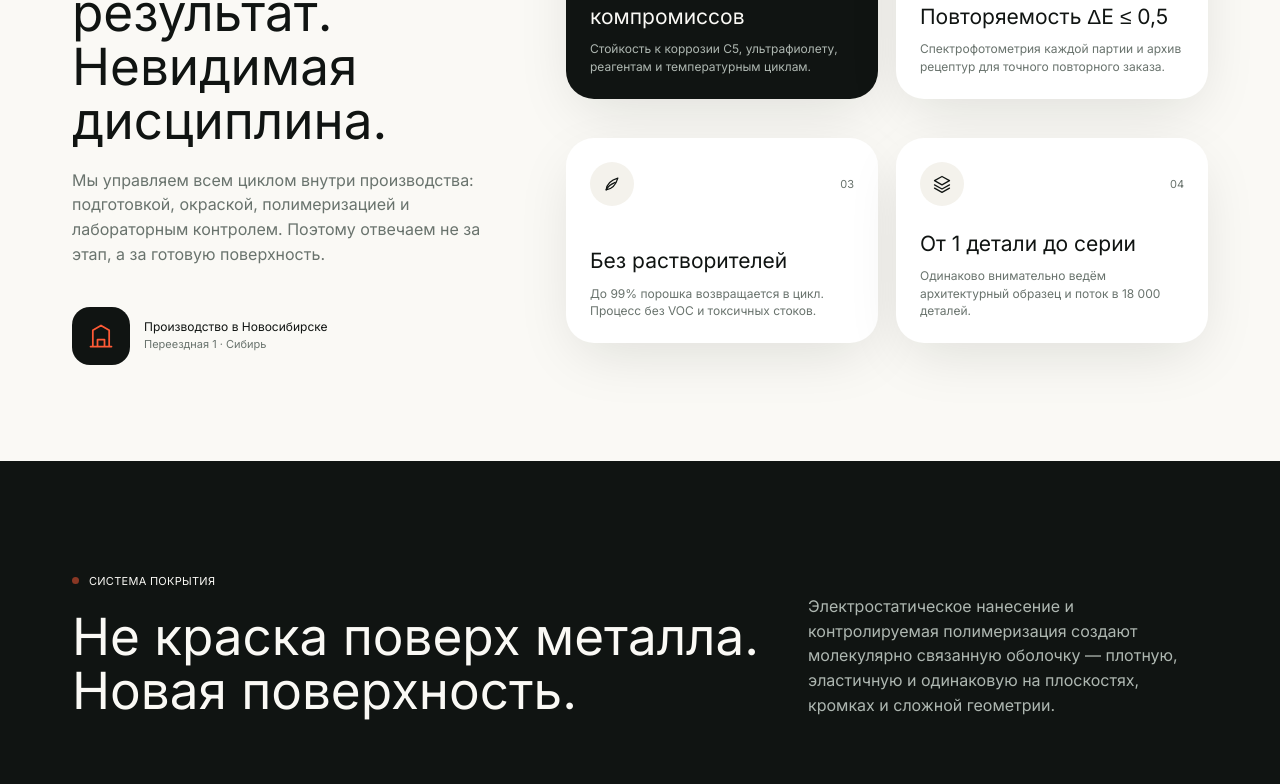
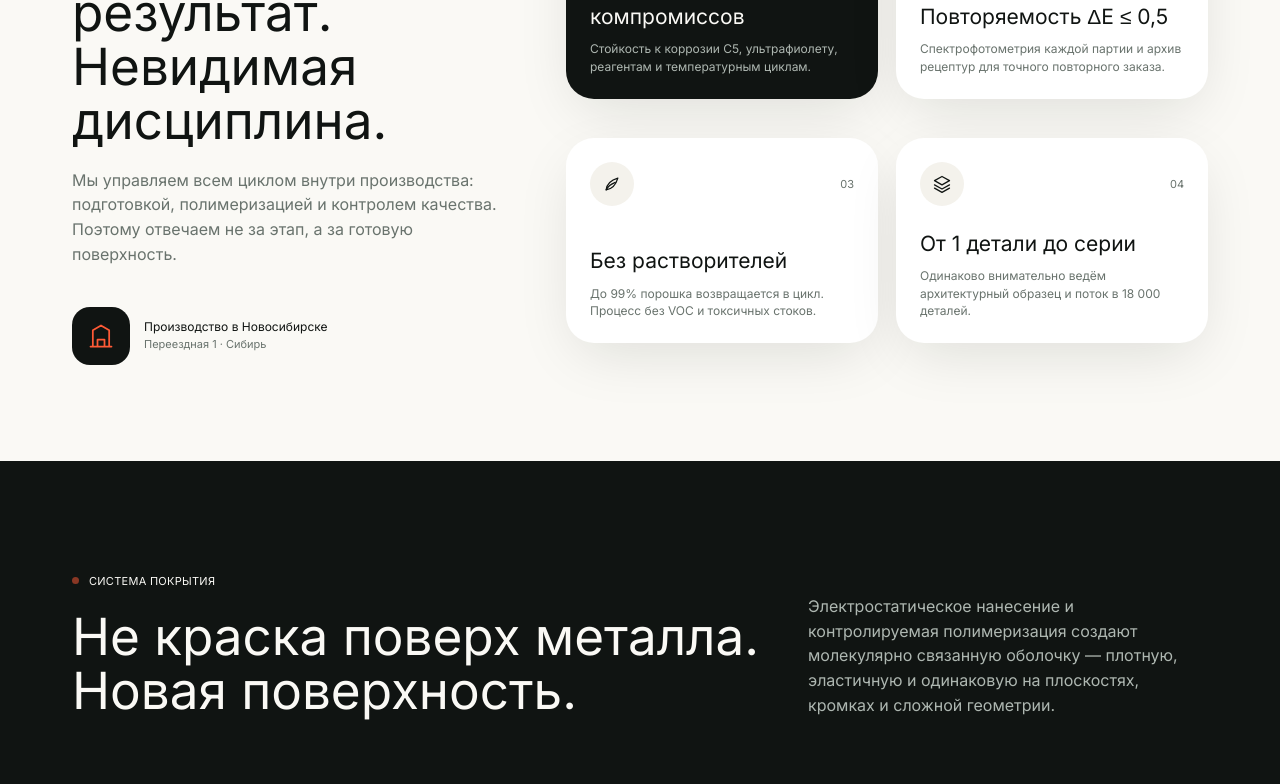
Before and after one commit to nuroxsfera/Polimer, a Next.js app: page / in a window 1280 px wide. Shown: the part 1031-1815 px from the top of the page. Built offline with nearby package versions, Linux system fonts and the light colour scheme; grey boxes are pictures that could not be loaded.

Commit message:
ПолимерКолор: Why + Reviews тексты заказчика

```diff
--- a/src/components/Reviews.tsx
+++ b/src/components/Reviews.tsx
@@ -15,7 +15,7 @@ export function Reviews() {
               <span className="text-[10px] uppercase text-[#ffe3dc]">Партнёрство · 5 лет</span>
             </div>
             <p className="mb-8 text-[clamp(24px,3.5vw,48px)] leading-[1.1] text-white">
-              «Velora говорит с архитектором о цвете, а с инженером — о допусках. В результате мы получаем именно тот объект, который согласовали, и именно в тот день.»
+              «ПолимерКолор держит сроки и цвет: длинномер ушёл целиком, без разборки. Покрытие ровное, паспорт партии на руках в день отгрузки.»
             </p>
             <div className="flex items-center gap-3.5">
               {/* eslint-disable-next-line @next/next/no-img-element */}
@@ -31,20 +31,18 @@ export function Reviews() {
             <img src={A.reviewPrj} alt="" className="absolute inset-0 size-full object-cover" />
             <div className="relative z-10 mt-auto rounded-[18px] bg-[rgba(16,20,18,0.78)] p-4 backdrop-blur-sm">
               <p className="text-[12px] text-white">ЖК «Сибирский» · фасад 3 200 м²</p>
-              <p className="text-[10px] text-[#bcc5bf]">Velora Coral · Super Durable</p>
+              <p className="text-[10px] text-[#bcc5bf]">RAL · Super Durable</p>
             </div>
           </Reveal>
         </div>
       </div>
 
-      {/* Heading outside marquee */}
       <div className="border-t border-white/25 px-6 pt-8 md:px-[72px]">
         <p className="text-[13px] font-medium uppercase tracking-wide text-white md:text-[15px]">
           Нам доверяют промышленные и архитектурные команды
         </p>
       </div>
 
-      {/* Marquee strip */}
       <div className="overflow-hidden py-8">
         <div className="flex w-max animate-marquee gap-12 whitespace-nowrap px-6">
           {[...BRANDS, ...BRANDS].map((b, i) => (
--- a/src/components/Why.tsx
+++ b/src/components/Why.tsx
@@ -1,11 +1,15 @@
 "use client";
 
-import { Marker, Reveal } from "./shared";
+import { A, Marker, Reveal } from "./shared";
 
 const icons = [
+  // shield
   <svg key="s" className="size-5" viewBox="0 0 24 24" fill="none" stroke="currentColor" strokeWidth="1.5"><path d="M12 3l8 4v5c0 5-3.5 8.5-8 10-4.5-1.5-8-5-8-10V7l8-4z" strokeLinecap="round" strokeLinejoin="round" /></svg>,
+  // target
   <svg key="t" className="size-5" viewBox="0 0 24 24" fill="none" stroke="currentColor" strokeWidth="1.5"><circle cx="12" cy="12" r="8" /><circle cx="12" cy="12" r="3" /><path d="M12 2v2M12 20v2M2 12h2M20 12h2" strokeLinecap="round" /></svg>,
+  // leaf
   <svg key="l" className="size-5" viewBox="0 0 24 24" fill="none" stroke="currentColor" strokeWidth="1.5"><path d="M5 19c8-1 12-7 14-14-7 2-13 6-14 14z" strokeLinecap="round" strokeLinejoin="round" /><path d="M5 19c2-4 6-7 11-9" strokeLinecap="round" /></svg>,
+  // layers
   <svg key="g" className="size-5" viewBox="0 0 24 24" fill="none" stroke="currentColor" strokeWidth="1.5"><path d="M12 3l9 5-9 5-9-5 9-5zM3 13l9 5 9-5M3 17l9 5 9-5" strokeLinecap="round" strokeLinejoin="round" /></svg>,
 ];
 
@@ -25,7 +29,7 @@ export function Why() {
             <Marker label="Инженерная красота" />
             <h2 className="text-[clamp(32px,4vw,52px)] leading-[1.06] text-[#101412]">Видимый результат. Невидимая дисциплина.</h2>
             <p className="text-[16px] leading-[1.55] text-[#69736d]">
-              Мы управляем всем циклом внутри производства: подготовкой, окраской, полимеризацией и лабораторным контролем. Поэтому отвечаем не за этап, а за готовую поверхность.
+              Мы управляем всем циклом внутри производства: подготовкой, полимеризацией и контролем качества. Поэтому отвечаем не за этап, а за готовую поверхность.
             </p>
           </div>
           <div className="mt-10 flex items-center gap-3.5">
```
